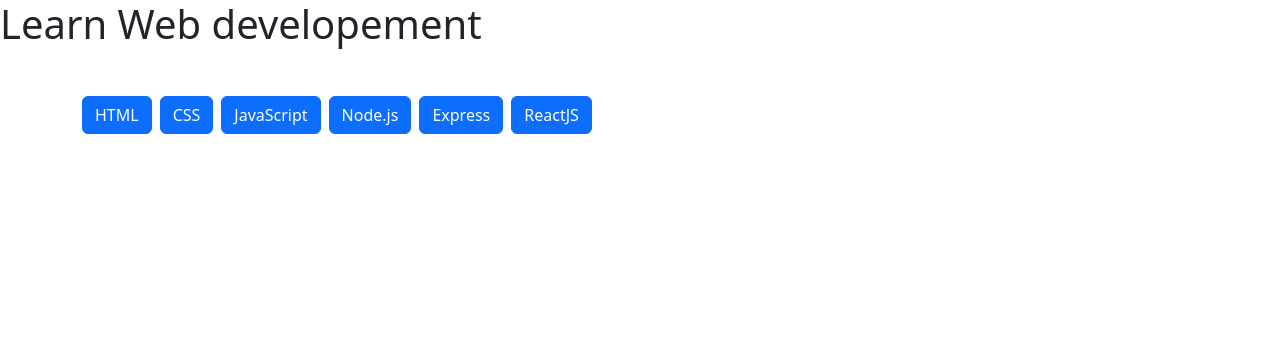
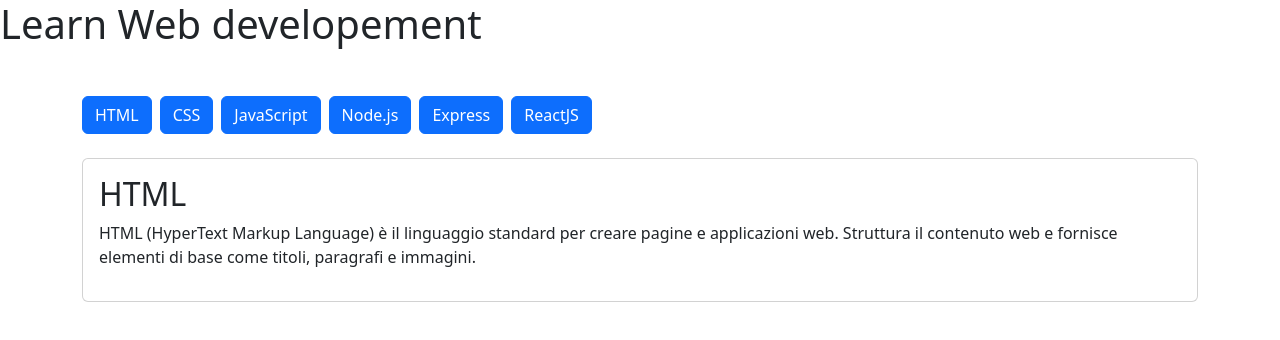
Before and after one commit to lucaconigliaro/react-use-state, a React (Vite) app: page / in a window 1280 px wide. Shown: the top 340 px of the page. Built offline with nearby package versions, Linux system fonts and the light colour scheme.

Commit message:
feat: First Language

```diff
--- a/src/App.jsx
+++ b/src/App.jsx
@@ -1,6 +1,8 @@
+import { useState } from "react"
 import languages from "./data/languages"
 
 function App() {
+  const [activeLanguage, setActiveLanguage] = useState(languages[0])
 
   return (
     <>
@@ -10,14 +12,18 @@
       <main>
         <div className="container">
           <div className="d-flex flex-wrap gap-2 mb-4">
-          {languages.map((curLanguage) => (
-          <button key={curLanguage.id} className="btn btn-primary">
-            {curLanguage.title}
-          </button>
-        ))}
+            {languages.map((curLanguage) => (
+              <button key={curLanguage.id} className="btn btn-primary">
+                {curLanguage.title}
+              </button>
+            ))}
+          </div>
+          <div className="card p-3">
+            <h2>{activeLanguage.title}</h2>
+            <p>{activeLanguage.description}</p>
           </div>
         </div>
-      </main>
+    </main >
     </>
   )
 }
```
